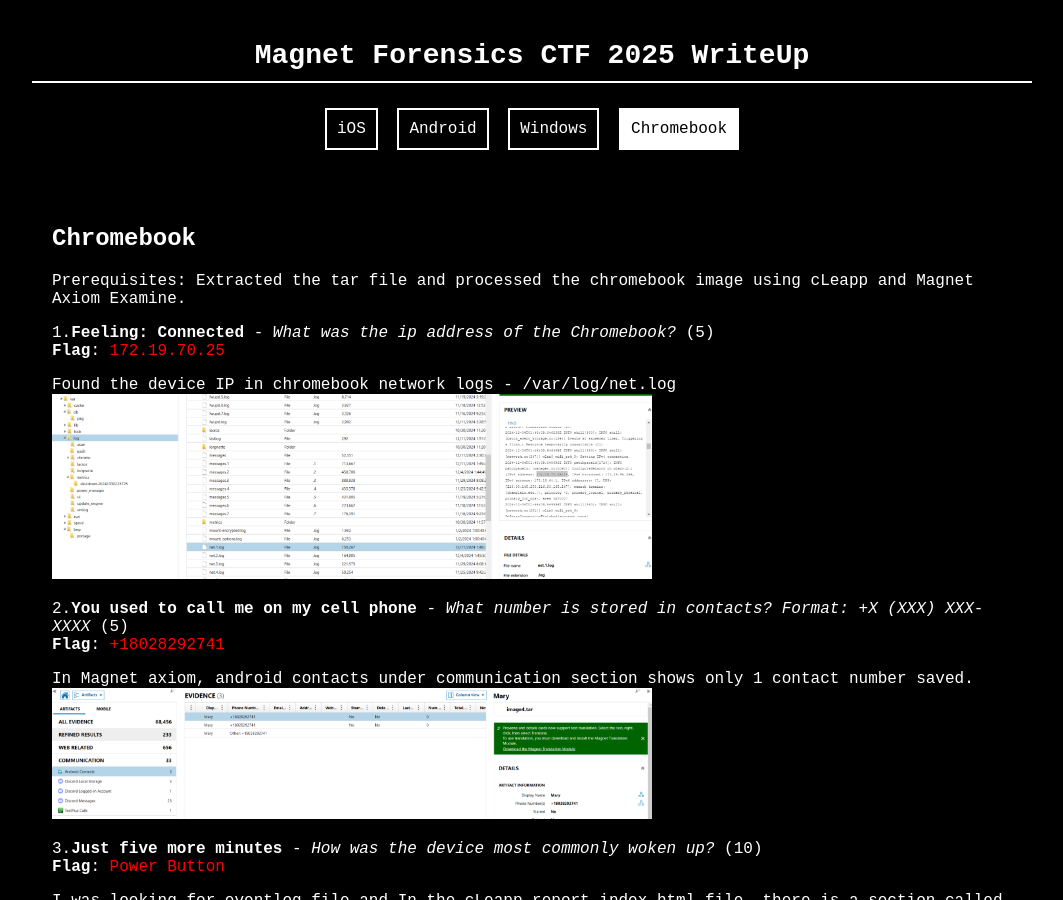
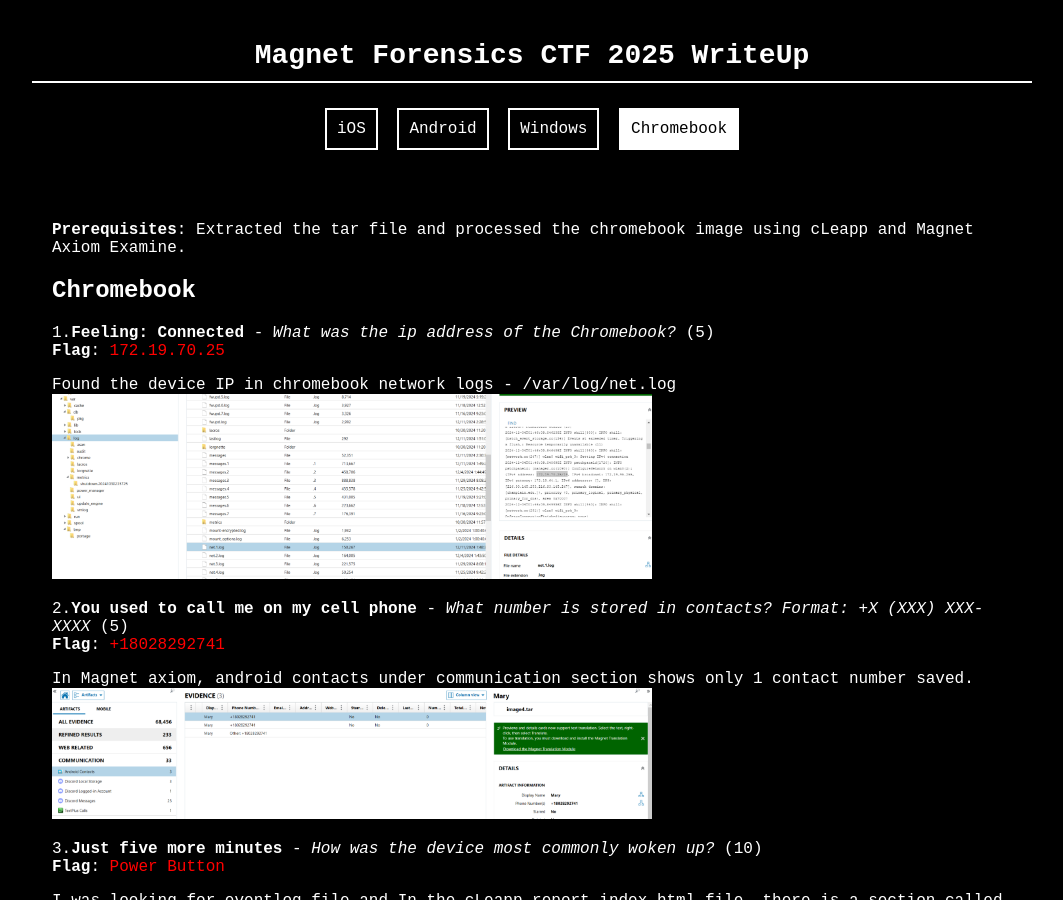
Before and after one commit to amulya-shanbhag/CTF-Writeup-2025, a Jekyll site: the page built from _mypages/chromebook.md, in a window 1280 px wide and 900 px high. Shown: the whole window, without its empty margins (108-1171 px from the left). Built offline with Jekyll 4.4.1, drawn with Linux system fonts in a browser that asks for light colours; part of the change alters nothing that is shown.

```diff
--- a/_mypages/chromebook.md
+++ b/_mypages/chromebook.md
@@ -3,9 +3,10 @@ title: "Chromebook"
 layout: default
 permalink: /mypages/chromebook/
 ---
+
+**Prerequisites**: Extracted the tar file and processed the chromebook image using cLeapp and Magnet Axiom Examine.
+
 <h2>Chromebook</h2>
-
-Prerequisites: Extracted the tar file and processed the chromebook image using cLeapp and Magnet Axiom Examine.
 
 1.**Feeling: Connected** - _What was the ip address of the Chromebook?_ (5)
   **Flag**: <span style="color:red">172.19.70.25</span>
```
